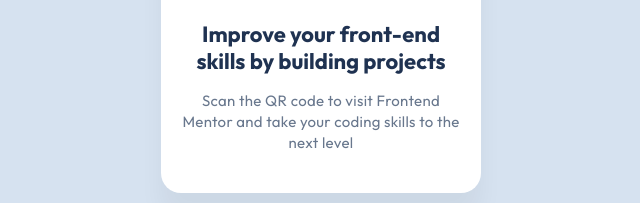
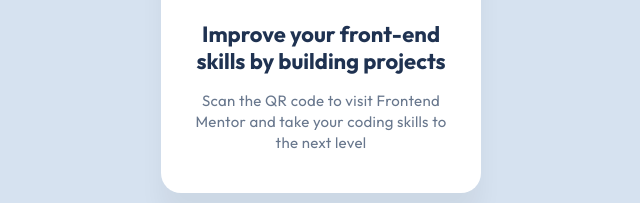
Before and after one commit to Valloa/FEM-QR-CODE, a plain HTML site: page index.html in a window 1280 px wide. Shown: the part 457-660 px from the top of the page, 319-959 px from the left. Drawn offline with Linux system fonts and the light colour scheme.

Commit message:
add padding to card content

```diff
--- a/styles.css
+++ b/styles.css
@@ -64,6 +64,7 @@ body {
 .Card__content {
     display: grid;
     gap: var(--spacing-200);
+    padding-inline: var(--spacing-200);
 }
 
 .Card__title {
```
